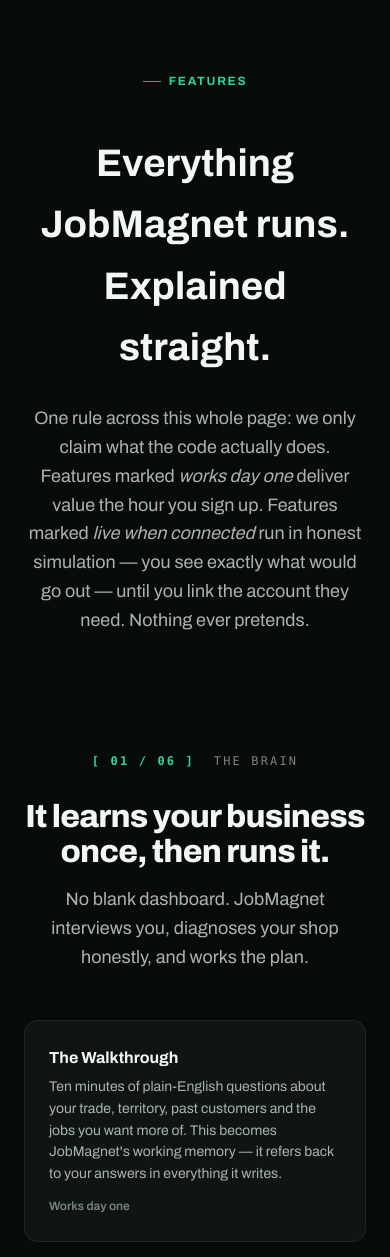
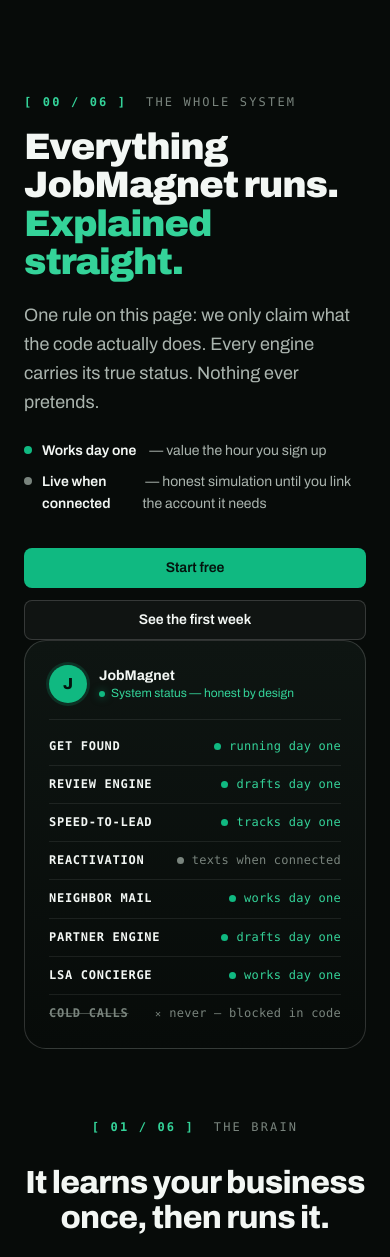
Before and after one commit to heritagehousepainting-pixel/JobMagnet, a Flask app: page /features in a window 390 px wide. Shown: the part 69-1326 px from the top of the page. Run offline with Flask 3, Linux system fonts and the light colour scheme; data that the repository does not hold is empty; some libraries are stand-ins or nearby versions.

Commit message:
Features hero redesign: editorial split + honest system-readout artifact (design_hub)
Replaces the centered-headline + wall-of-text hero (the exact combo
DESIGN.md's anti-slop gate forbids) with the brand's stat-card-as-hero
motif, built from truth instead of invented ROI numbers:
- Left: left-aligned type stack — mono section-index, display headline
  with one emerald accent line, 2-sentence lede, and a compact 2-row
  legend replacing the 5-line badge explanation.
- Right: the 'system status — honest by design' ledger card (brief-card
  vocabulary, mono rows, emerald dots for day-one engines, dim dot for
  when-connected, struck-through COLD CALLS ✕ never — blocked in code).
- Mobile: stacks type-first; card follows. Transform/opacity reveals only.

Per kit/brands/jobmagnet.md: one accent with intent, type-led hierarchy,
hairlines, no orbs/gradients, calm voice. Smoke 450 green.

Co-Authored-By: Claude Fable 5 <noreply@anthropic.com>
Claude-Session: https://claude.ai/code/session_011x6wAsiyur3Y1mrM1xMeYW

```diff
--- a/static/site.css
+++ b/static/site.css
@@ -293,3 +293,50 @@ html:has(.site-body){overflow-x:hidden}
   .foot-grid{grid-template-columns:1fr 1fr}
   .hero-cta .btn,.cta-band .btn{width:100%}
 }
+
+/* ============================ Features hero ============================= */
+/* Editorial split: type stack left, the honest "system readout" artifact
+   right — the brand's stat-card-as-hero motif built from true statuses
+   instead of invented numbers. Differentiates from the centered home hero. */
+.fhero{display:grid;grid-template-columns:1.08fr .92fr;gap:var(--space-16);
+  align-items:center;padding-top:var(--space-10)}
+.fhero-copy h1{margin:0 0 var(--space-5);font-weight:900;letter-spacing:-.03em;
+  line-height:1.04;font-size:clamp(2.3rem,4.4vw,3.7rem)}
+.fhero-copy h1 .accent{color:var(--accent-strong)}
+.fhero-copy .lede{max-width:32rem;margin:0 0 var(--space-6)}
+.fhero-legend{display:flex;flex-direction:column;gap:var(--space-2);
+  margin-bottom:var(--space-8)}
+.fhero-legend .lg{display:inline-flex;align-items:baseline;gap:10px;
+  font-size:var(--text-sm);color:var(--ink-soft)}
+.fhero-legend .lg strong{color:var(--ink);font-weight:600}
+.lg-dot{flex:0 0 auto;width:8px;height:8px;border-radius:50%;
+  background:var(--ink-faint);transform:translateY(-1px)}
+.lg-dot.on{background:var(--accent)}
+.fhero-cta{justify-content:flex-start;margin-top:0}
+.fhero-card{border:1px solid var(--border-strong);border-radius:22px;
+  background:linear-gradient(180deg,var(--surface),var(--bg));
+  padding:var(--space-6) var(--space-6) var(--space-4)}
+.ledger{list-style:none;margin:var(--space-2) 0 0;padding:0;
+  font-family:ui-monospace,SFMono-Regular,Menlo,monospace;
+  font-size:var(--text-xs);letter-spacing:.06em}
+.ledger li{display:flex;align-items:center;justify-content:space-between;
+  gap:var(--space-4);padding:11px 2px;border-top:1px solid var(--border)}
+.ledger li:first-child{border-top:0}
+.ledger li>span:first-child{color:var(--ink);font-weight:600;white-space:nowrap}
+.ledger .st{display:inline-flex;align-items:center;gap:8px;color:var(--ink-faint);
+  text-align:right}
+.ledger .st::before{content:"";flex:0 0 auto;width:7px;height:7px;
+  border-radius:50%;background:var(--ink-faint)}
+.ledger .st.on{color:var(--accent-strong)}
+.ledger .st.on::before{background:var(--accent)}
+.ledger .st.off::before{content:"✕";width:auto;height:auto;border-radius:0;
+  background:none;color:var(--ink-faint);font-size:10px;line-height:1}
+.ledger li.never>span:first-child{color:var(--ink-faint);
+  text-decoration:line-through;
+  text-decoration-color:color-mix(in srgb,var(--ink-faint) 55%,transparent)}
+@media (max-width:900px){
+  .fhero{grid-template-columns:1fr;gap:var(--space-10);padding-top:var(--space-6)}
+  .fhero-card{order:2}
+  .ledger li{padding:9px 0}
+  .ledger .st{letter-spacing:.02em}
+}
--- a/templates/site_features.html
+++ b/templates/site_features.html
@@ -3,14 +3,41 @@
 {% block meta_desc %}Every engine inside JobMagnet, explained straight: what it does, what it needs, and what works from day one. No inflated claims — the product tells you what's live and what's simulated.{% endblock %}
 
 {% block body %}
-<header class="section" style="padding-bottom:0">
+<header class="section fhero-section" style="padding-bottom:0">
   <div class="wrap">
-    <div class="section-head" data-reveal>
-      <span class="eyebrow">Features</span>
-      <h1 data-reveal style="font-size:clamp(2.4rem,6vw,4rem)">Everything JobMagnet runs.<br><span class="accent">Explained straight.</span></h1>
-      <p class="lede" style="max-width:44rem">One rule across this whole page: we only claim what the code actually does. Features marked
-      <em>works day one</em> deliver value the hour you sign up. Features marked <em>live when connected</em> run in
-      honest simulation — you see exactly what would go out — until you link the account they need. Nothing ever pretends.</p>
+    <div class="fhero">
+      <div class="fhero-copy" data-reveal-stagger="90">
+        <span class="section-index" data-reveal><b>[ 00 / 06 ]</b> &nbsp;THE WHOLE SYSTEM</span>
+        <h1 data-reveal>Everything JobMagnet runs.<br><span class="accent">Explained straight.</span></h1>
+        <p class="lede" data-reveal>One rule on this page: we only claim what the code actually does. Every engine carries its true status. Nothing ever pretends.</p>
+        <div class="fhero-legend" data-reveal>
+          <span class="lg"><span class="lg-dot on"></span><strong>Works day one</strong>&nbsp;— value the hour you sign up</span>
+          <span class="lg"><span class="lg-dot"></span><strong>Live when connected</strong>&nbsp;— honest simulation until you link the account it needs</span>
+        </div>
+        <div class="hero-cta fhero-cta" data-reveal>
+          <a class="btn btn-primary" href="/signup">Start free</a>
+          <a class="btn btn-secondary" href="/how-it-works">See the first week</a>
+        </div>
+      </div>
+      <aside class="fhero-card" data-reveal aria-label="System status, honest by design">
+        <div class="brief-top">
+          <span class="brief-av">J</span>
+          <span class="brief-id">
+            <span class="n">JobMagnet</span>
+            <span class="s"><span class="dot"></span> System status — honest by design</span>
+          </span>
+        </div>
+        <ul class="ledger">
+          <li><span>GET FOUND</span><span class="st on">running day one</span></li>
+          <li><span>REVIEW ENGINE</span><span class="st on">drafts day one</span></li>
+          <li><span>SPEED-TO-LEAD</span><span class="st on">tracks day one</span></li>
+          <li><span>REACTIVATION</span><span class="st">texts when connected</span></li>
+          <li><span>NEIGHBOR MAIL</span><span class="st on">works day one</span></li>
+          <li><span>PARTNER ENGINE</span><span class="st on">drafts day one</span></li>
+          <li><span>LSA CONCIERGE</span><span class="st on">works day one</span></li>
+          <li class="never"><span>COLD CALLS</span><span class="st off">never — blocked in code</span></li>
+        </ul>
+      </aside>
     </div>
   </div>
 </header>
```
